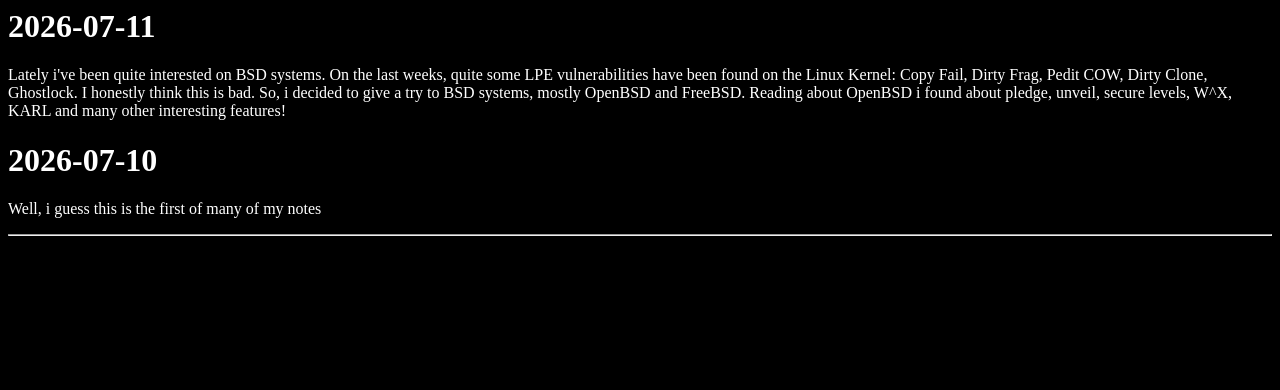
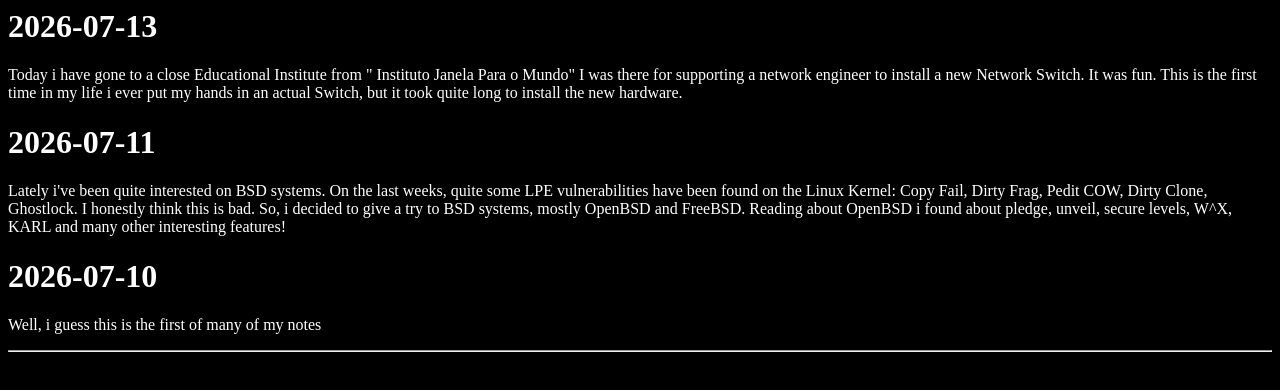
Before and after one commit to GilsonJunio/feed, a plain HTML site: page index.html in a window 1280 px wide. Drawn offline with Linux system fonts and the light colour scheme.

Commit message:
new entry

```diff
--- a/index.html
+++ b/index.html
@@ -13,6 +13,17 @@
         }
     </style>
     <body>
+        <div>
+            <h1>2026-07-13</h1>
+            <p>
+                Today i have gone to a close Educational Institute from " Instituto Janela Para o Mundo"
+                I was there for supporting a network engineer to install a new Network Switch. It was fun.
+                This is the first time in my life i ever put my hands in an actual Switch, but it took
+                quite long to install the new hardware.
+
+            </p>
+        </div>
+
         <div>
             <h1>2026-07-11</h1>
             <p>
```
